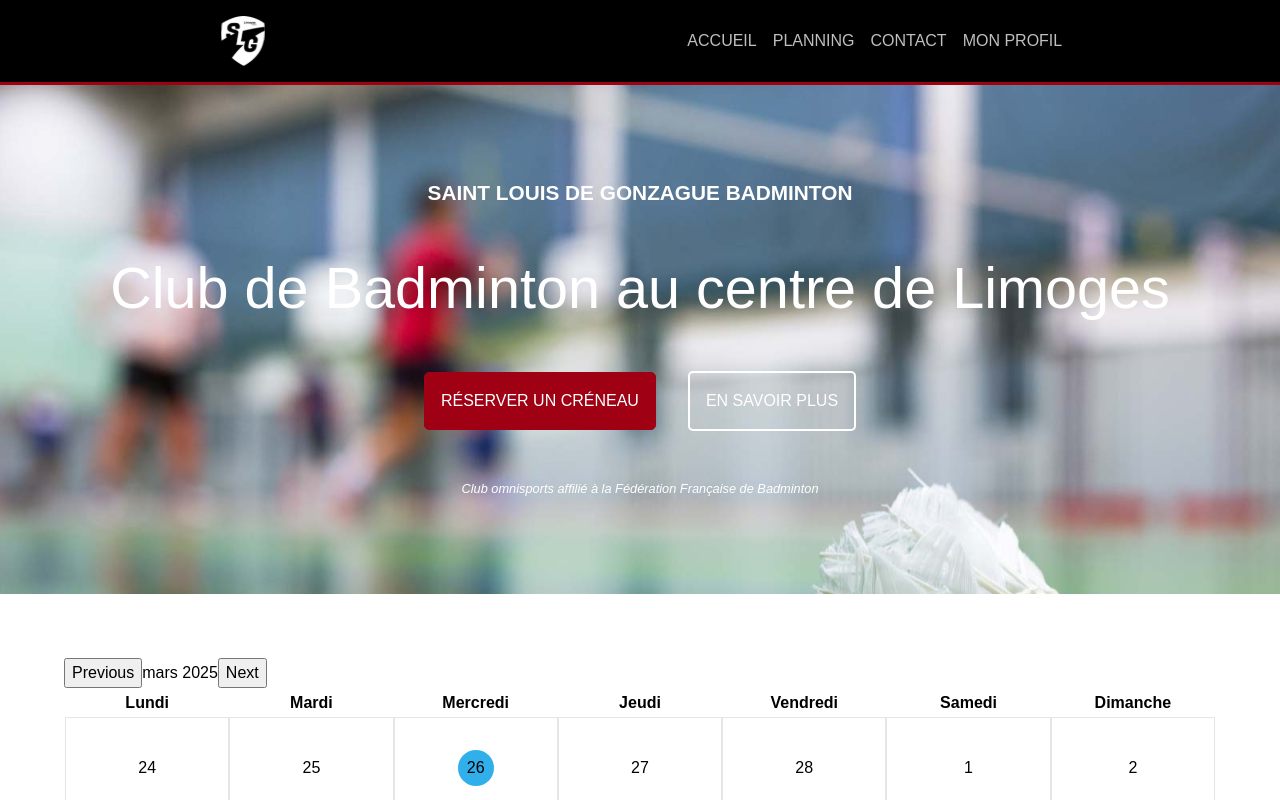
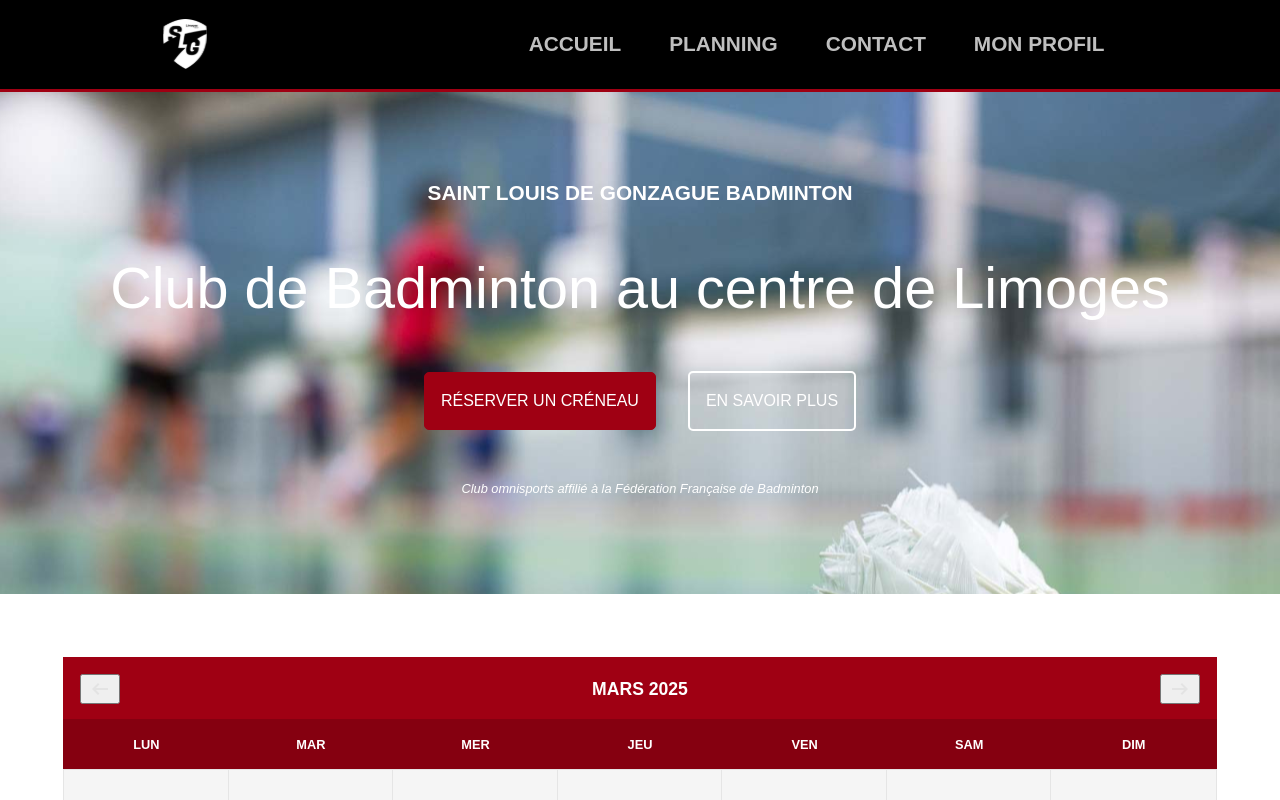
Before and after one commit to Maxime-Paget/slg-bad, a Nuxt app: page / in a window 1280 px wide. Shown: the top 800 px of the page. Built offline with nearby package versions, Linux system fonts and the light colour scheme.

Commit message:
Add the calendar style and it's pointer event behaviors

```diff
--- a/App.vue
+++ b/App.vue
@@ -94,7 +94,7 @@
 
             &--booking {
                 background-color: var(--clr-background-primary-high);
-                border: 1px solid var(--clr-border-high);
+                border: 1px solid var(--clr-border-primary-high);
                 color: var(--clr-text-inverse-high);
             }
 
--- a/public/assets/sass/abstract/_typography.scss
+++ b/public/assets/sass/abstract/_typography.scss
@@ -2,6 +2,12 @@
 
 @mixin use-font-family {
     font-family: $font-famile;
+}
+
+@mixin title-xs {
+    @include use-font-family;
+    font-size: 1.1rem;
+    line-height: 1.2;
 }
 
 @mixin title-sm {
@@ -28,3 +34,27 @@
     font-size: 3.6rem;
     line-height: 1.2;
 }
+
+@mixin body-xs {
+    @include use-font-family;
+    font-size: 0.8rem;
+    line-height: 1.2;
+}
+
+@mixin body-sm {
+    @include use-font-family;
+    font-size: 1rem;
+    line-height: 1.2;
+}
+
+@mixin body-md {
+    @include use-font-family;
+    font-size: 1.2rem;
+    line-height: 1.2;
+}
+
+@mixin body-lg {
+    @include use-font-family;
+    font-size: 1.4rem;
+    line-height: 1.2;
+}
--- a/public/assets/sass/base/_root.scss
+++ b/public/assets/sass/base/_root.scss
@@ -1,16 +1,22 @@
 :root {
     .darktheme {
         // backgrounds
-        --clr-background-high: #000;
+
+        --clr-background-low: #000;
+        --clr-background-high: #ffffff;
         --clr-background-primary-high: #9f0013;
-        --clr-background-primary-medium: #31afea;
+        --clr-background-primary-low: #850010;
+        --clr-background-secondary-medium: #31afea;
+        --clr-background-tertiary-low: #f5f5f5;
 
         // text-colors
         --clr-text-low: #ffffffbf;
+        --clr-text-medium: #cccc;
         --clr-text-inverse-high: #ffffff;
 
         // border-colors
-        --clr-border-high: #9f0013;
+        --clr-border-primary-low: #850010;
+        --clr-border-primary-high: #9f0013;
         --clr-border-light: #ffffff;
         --clr-border-medium: #e5e5e5;
     }
--- a/public/components/Calendar/Calendar.vue
+++ b/public/components/Calendar/Calendar.vue
@@ -1,38 +1,44 @@
 <template>
-    <div class="calendar">
-        <div class="calendar__header">
-            <button @click="previous" class="calendar__header__previous">Previous</button>
-            <span>{{ translatedMonth }} {{ currentYear }}</span>
-            <button @click="next" class="calendar__header__next">Next</button>
-        </div>
-        <table class="calendar__body">
-            <thead>
-                <tr>
-                    <th>Lundi</th>
-                    <th>Mardi</th>
-                    <th>Mercredi</th>
-                    <th>Jeudi</th>
-                    <th>Vendredi</th>
-                    <th>Samedi</th>
-                    <th>Dimanche</th>
+    <table class="calendar">
+        <thead class="calendar__header">
+            <tr class="calendar__header__month">
+                <button @click="previous" class="calendar__header__month__previous">
+                    <ArrowIcon direction="left" />
+                </button>
+                <span class="calendar__header__month__value">{{ translatedMonth }} {{ currentYear }}</span>
+                <button @click="next" class="calendar__header__month__next">
+                    <ArrowIcon direction="right" />
+                </button>
+            </tr>
+            <tr class="calendar__header__days">
+                <th class="calendar__header__days__day">Lun</th>
+                <th class="calendar__header__days__day">Mar</th>
+                <th class="calendar__header__days__day">Mer</th>
+                <th class="calendar__header__days__day">Jeu</th>
+                <th class="calendar__header__days__day">Ven</th>
+                <th class="calendar__header__days__day">Sam</th>
+                <th class="calendar__header__days__day">Dim</th>
             </tr>
         </thead>
-            <tbody class="calendar__body__weeks">
+        <tbody class="calendar__weeks">
             <tr v-for="(week, index) in weeksArray" :key="index" class="week">
-                    <td v-for="(day, index) in week" :key="index" class="week__day">
-                        <span class="week__day__number" :class="{ 'week__day__number--today': day === currentDay }">
-                            {{ day }}
+                <td v-for="(dayitem, index) in week" :key="index" class="week__day" @click="activeDay = dayitem">
+                    <span class="week__day__number" :class="{
+                        'week__day__number--today': dayitem.day === today.day && dayitem.month === today.month + 1,
+                        'week__day__number--disabled': new Date(dayitem.year, dayitem.month - 1, dayitem.day) < new Date(today.year, today.month, today.day),
+                    }">
+                        {{ dayitem.day }}
                     </span>
                 </td>
             </tr>
         </tbody>
     </table>
-    </div>
 </template>
 
 <script setup lang="ts">
 import { startOfMonth, endOfMonth, eachDayOfInterval, format, eachWeekOfInterval, } from 'date-fns';
 import { fr } from 'date-fns/locale';
+import ArrowIcon from '../Icons/ArrowIcon.vue';
 
 const today = {
     year: new Date().getFullYear(),
@@ -44,6 +50,13 @@
 const currentMonth = ref(today.month);
 const currentDay = (today.day);
 
+const activeDay = computed(() => {
+    return {
+        year: currentYear.value,
+        month: currentMonth.value,
+        day: currentDay,
+    };
+});
 
 function previous() {
     currentMonth.value -= 1;
@@ -79,8 +92,11 @@
     return weeks.map((weekStart) => {
         const weekEnd = new Date(weekStart);
         weekEnd.setDate(weekEnd.getDate() + 6); // Add 6 days to get the end of the week
-        return eachDayOfInterval({ start: weekStart, end: weekEnd }).map((date) =>
-            parseInt(format(date, 'd', { locale: fr }))
+        return eachDayOfInterval({ start: weekStart, end: weekEnd }).map((date) => ({
+            day: parseInt(format(date, 'd', { locale: fr })),
+            month: parseInt(format(date, 'M', { locale: fr })),
+            year: parseInt(format(date, 'yyyy', { locale: fr })),
+        })
         );
     });
 });
@@ -100,40 +116,101 @@
     align-items: center;
     justify-content: center;
     width: 100%;
+    min-width: fit-content;
     height: fit-content;
 
     &__header {
         width: 100%;
+        display: flex;
+        flex-direction: column;
+
+        &__month {
+            background-color: var(--clr-background-primary-high);
+            outline: 1px solid var(--clr-border-primary-high);
+            display: flex;
+            justify-content: space-between;
+            align-items: center;
+            @include padding(sm);
+
+            &__value {
+                @include title-xs;
+                color: var(--clr-text-inverse-high);
+                border: 1px solid var(--clr-border-high);
+                text-transform: uppercase;
+                font-weight: 800;
+            }
         }
 
-    &__body {
-        list-style: none;
+        &__days {
+            display: flex;
+            width: 100%;
+            justify-content: space-between;
+            @include vertical-padding(sm);
+            background-color: var(--clr-background-primary-low);
+            color: var(--clr-text-inverse-high);
+            outline: 1px solid var(--clr-border-primary-low);
+
+            &__day {
+                width: 100%;
+                text-align: center;
+                text-transform: uppercase;
+                @include body-xs;
+            }
+        }
+    }
+
+    &__weeks {
         width: 100%;
     }
-
 }
 
 .week {
+    width: 100%;
+    display: flex;
+
     &__day {
         outline: 1px solid var(--clr-border-medium);
         @include padding(md);
-        width: 1rem;
+        width: 100%;
         aspect-ratio: 1/1;
+        background-color: var(--clr-background-high);
+
+        &:hover {
+            cursor: pointer;
+
+            & .week__day__number {
+                background-color: var(--clr-background-primary-low);
+                color: var(--clr-text-inverse-high);
+            }
+
+            &:has(.week__day__number--disabled) {
+                cursor: not-allowed;
+            }
+        }
+
+
+        &:has(.week__day__number--disabled) {
+            background-color: var(--clr-background-tertiary-low);
+        }
 
         &__number {
             display: block;
-            width: 4ch;
-            height: 4ch;
+            width: 100%;
+            height: 100%;
             border-radius: 100%;
             margin: auto;
             text-align: center;
             align-content: center;
-            // @include padding(sm);
+            @include body-sm;
+            font-weight: 800;
 
-
+            &--disabled {
+                color: var(--clr-text-medium) !important;
+                background-color: transparent !important;
+            }
 
             &--today {
-                background-color: var(--clr-background-primary-medium);
+                background-color: var(--clr-background-secondary-medium);
             }
         }
     }
--- /dev/null
+++ b/public/components/Icons/ArrowIcon.vue
@@ -0,0 +1,10 @@
+<template>
+    <img :src="`../../assets/icons/arrow-${props.direction}.svg`" :alt="`arrow ${props.direction}`"
+        class="arrow-icon" />
+</template>
+
+<script setup lang="ts">
+const props = defineProps<{
+    direction: 'left' | 'right'
+}>();
+</script>
--- a/public/components/TopBar.vue
+++ b/public/components/TopBar.vue
@@ -24,7 +24,7 @@
 @use '../assets/sass/abstract' as *;
 
 .topbar {
-    background-color: var(--clr-background-high);
+    background-color: var(--clr-background-low);
     display: flex;
     justify-content: space-around;
     align-items: center;
@@ -32,7 +32,7 @@
     width: 100%;
     @include gap(sm);
     @include padding(sm);
-    border-bottom: 3px solid var(--clr-border-high);
+    border-bottom: 3px solid var(--clr-border-primary-high);
 
     &__logo {
         aspect-ratio: 1/1;
@@ -45,6 +45,17 @@
         display: none;
         flex-direction: row;
         @include gap(sm);
+
+        &__item {
+            @include title-sm;
+            font-weight: 600;
+            @include padding(sm);
+            border-radius: 5px;
+
+            &:hover {
+                background-color: rgba(255, 255, 255, .2);
+            }
+        }
 
         a {
             color: var(--clr-text-low);
```
Also changed, not shown: public/assets/icons/arrow-left.svg (added), public/assets/icons/arrow-right.svg (added), public/components/Button.vue (added). Lines whose indentation alone changed are shown as unchanged.
